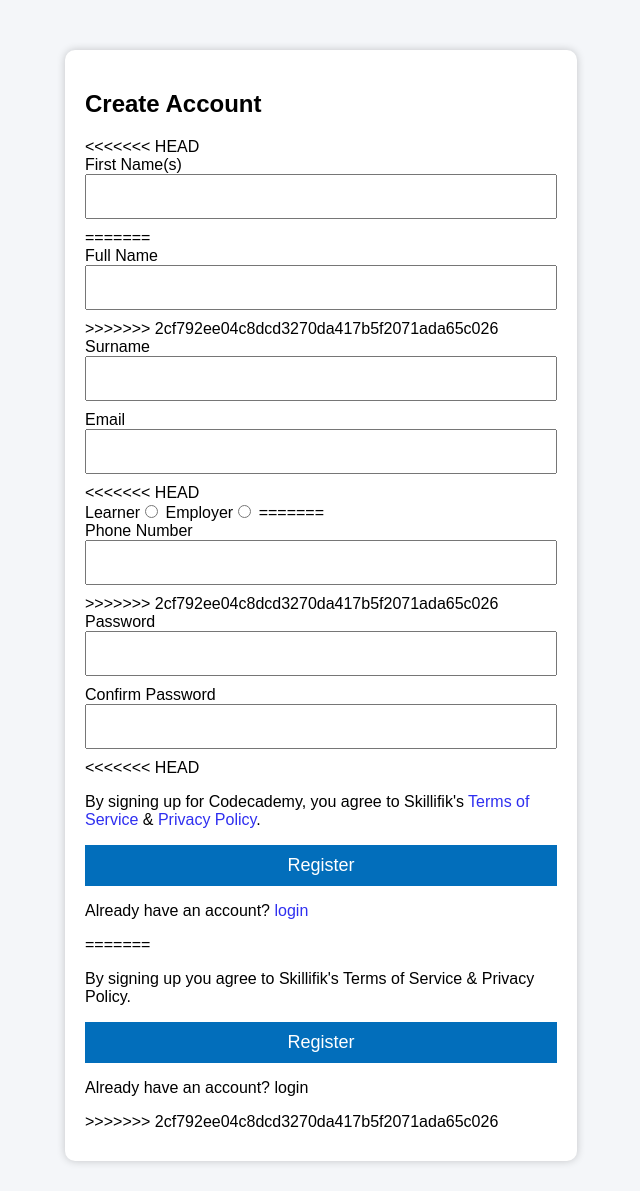
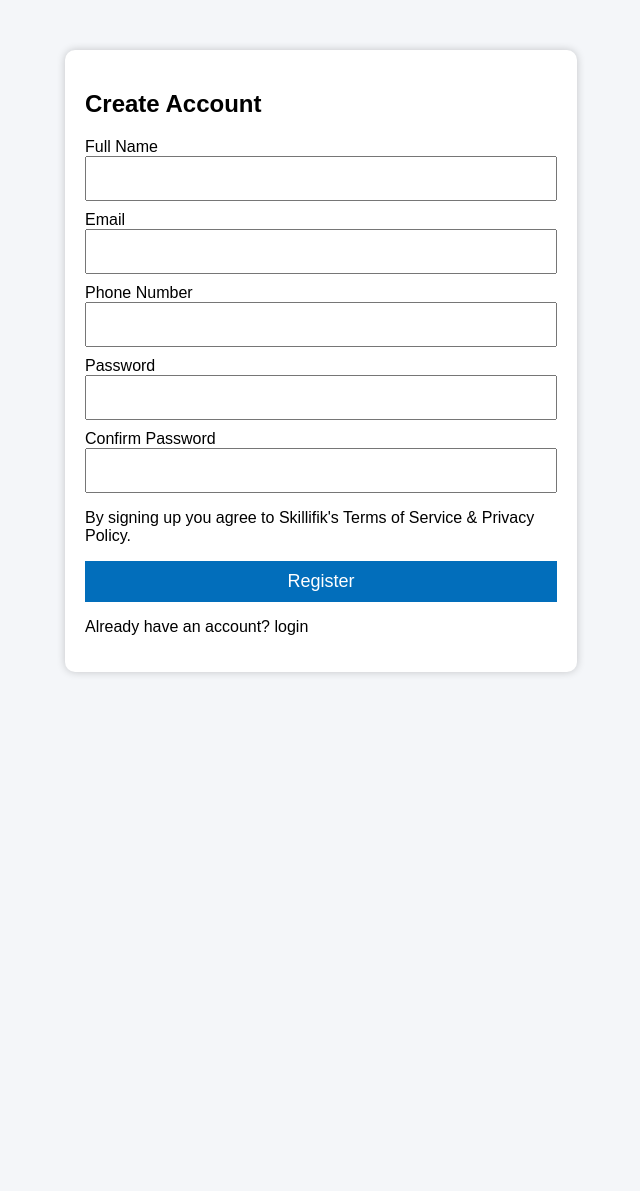
Before and after one commit to skilifik26-dev/skillsdev, a Flask app: page /register in a window 1280 px wide. Shown: the whole page, without its empty margins (319-959 px from the left). After the commit the page ends 675 px from the top, so only its background shows below. Run offline with Flask 3, Linux system fonts and the light colour scheme.

Commit message:
Update register.html

```diff
--- a/templates/register.html
+++ b/templates/register.html
@@ -9,59 +9,37 @@
 </head>
 <body>
 
-{% for message in get_flashed_messages() %}
-    <p style="padding:12px;background:#d4edda;color:#155724;border-radius:6px;margin:10px">
+{% with messages = get_flashed_messages(with_categories=true) %}
+{% if messages %}
+    {% for category, message in messages %}
+    <p style="padding:12px;border-radius:6px;margin:10px;
+              background:{% if category == 'error' %}#f8d7da{% else %}#d4edda{% endif %};
+              color:{% if category == 'error' %}#721c24{% else %}#155724{% endif %};">
         {{ message }}
     </p>
     {% endfor %}
+{% endif %}
+{% endwith %}
 
 <div class="container">
     <div class="card">
         <h2>Create Account</h2>
 
         <form action="/register" method="POST">
-<<<<<<< HEAD
+
             <div>
-                    <label>First Name(s)</label>
-                    {%if firstName%}
-                        <input type="text" name="firstName" value={{firstname}} required>
-                    {%else%}
-                        <input type="text" name="firstName" required>
-                    {%endif%}
-=======
-                <div class="input-group">
                 <label>Full Name</label>
                 <input type="text" name="username" required>
->>>>>>> 2cf792ee04c8dcd3270da417b5f2071ada65c026
-                </div>
-
-                <div>
-                    <label>Surname</label>
-                    {%if surname%}
-                        <input type="text" name="surname" value="{{surname}}" required>
-                    {%else%}
-                        <input type="text" name="surname" required>
-                    {%endif%}
             </div>
 
             <div>
                 <label>Email</label>
-                    {%if email%}
-                        <input type="email" name="email" value="{{email}}" required>
-                    {%else%}
                 <input type="email" name="email" required>
-                    {%endif%}
             </div>
 
-<<<<<<< HEAD
-                <div class="radio_container">
-                    <label>Learner</label><input class="radio_input" type="radio" name="role" value="Learner" required />
-                    <label>Employer</label><input class="radio_input" type="radio" name="role" value="Employer" required />
-=======
-                <div class="input-group">
+            <div>
                 <label>Phone Number</label>
                 <input type="text" name="phone">
->>>>>>> 2cf792ee04c8dcd3270da417b5f2071ada65c026
             </div>
 
             <div>
@@ -73,16 +51,7 @@
                 <label>Confirm Password</label>
                 <input type="password" name="confirm_password">
             </div>
-                {%if message%}
-                    <p class="match_pwd_errorMsg">{{message}}</p>
-                {%endif%}
 
-<<<<<<< HEAD
-                <p>By signing up for Codecademy, you agree to Skillifik's <a class="register_a" href="">Terms of Service</a> &
-                    <a class="register_a" href="">Privacy Policy</a>.</p>
-                <button type="submit" class="btn">Register</button>
-                <p>Already have an account? <a class="register_a" href="{{ url_for('login')}}">login</a></p>
-=======
             <p>By signing up you agree to Skillifik's
                 <a href="">Terms of Service</a> &
                 <a href="">Privacy Policy</a>.
@@ -91,7 +60,7 @@
             <p>Already have an account?
                 <a href="{{ url_for('login') }}">login</a>
             </p>
->>>>>>> 2cf792ee04c8dcd3270da417b5f2071ada65c026
+
         </form>
     </div>
 </div>
```
Lines whose indentation alone changed are shown as unchanged.
